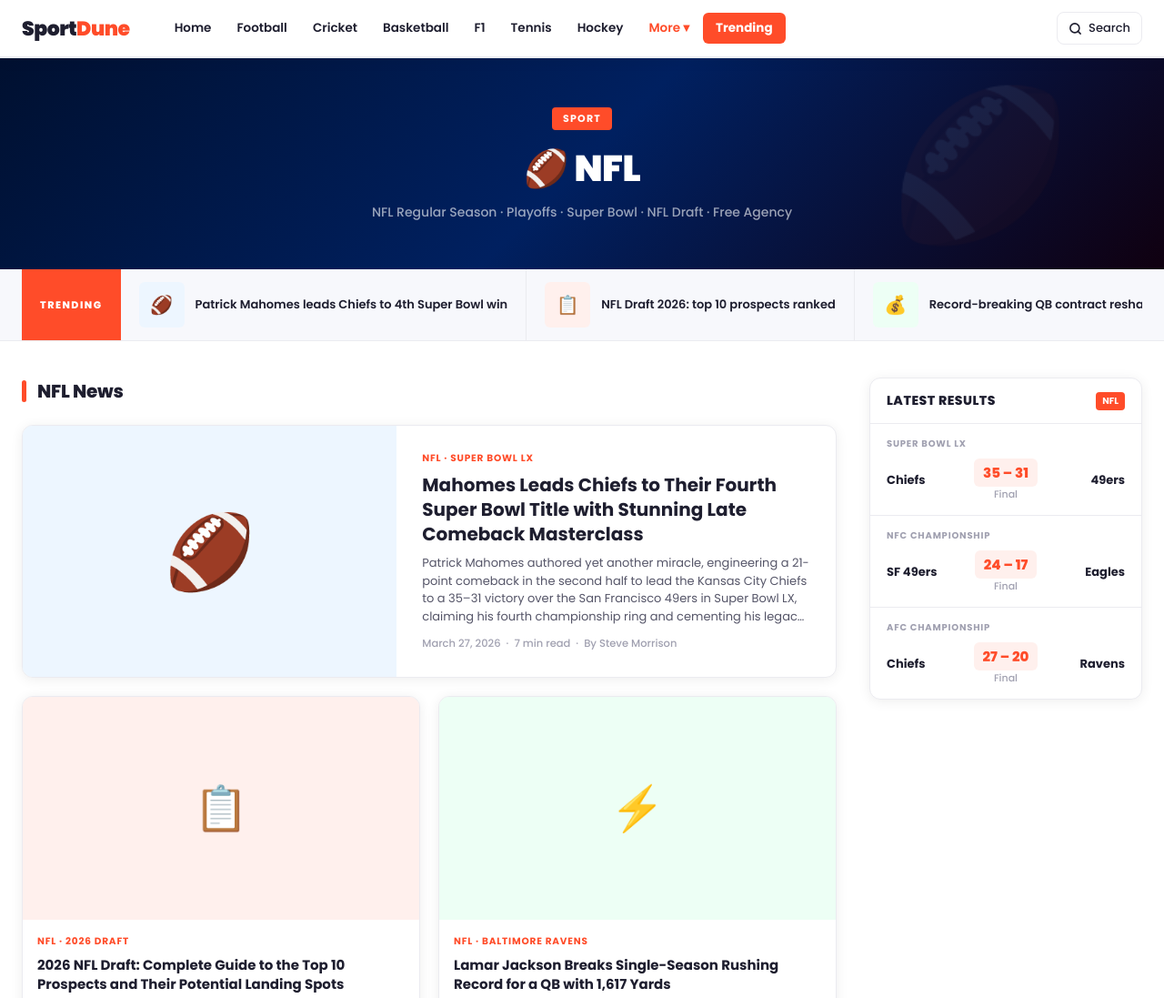
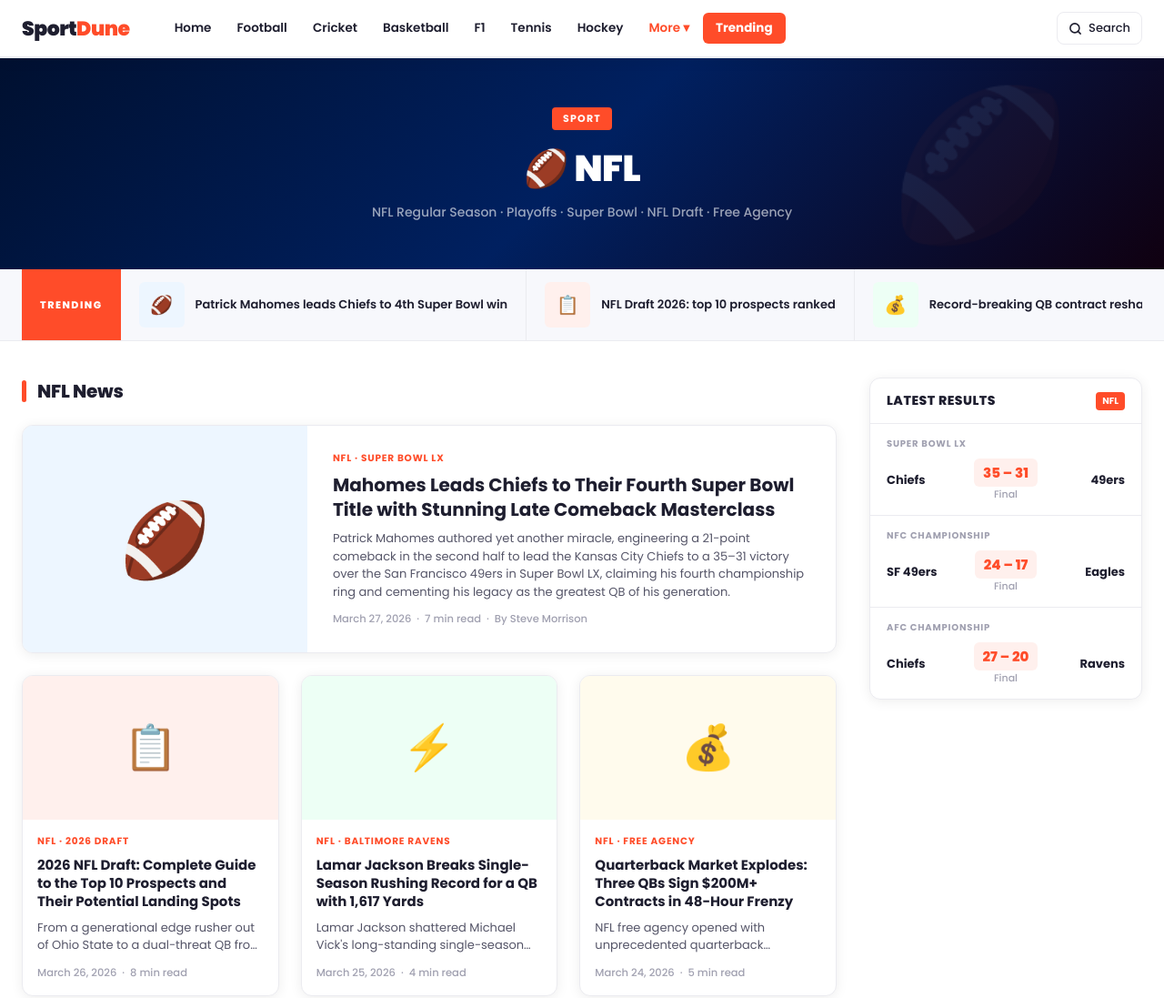
Before and after one commit to arthikandev/SportDune, a website: page frontend/nfl.html in a window 1280 px wide. Shown: the top 1097 px of the page at 91% size. Drawn offline with Linux system fonts and the light colour scheme.

Commit message:
fix: article grid 3 columns desktop, 2 tablet, 1 mobile

```diff
--- a/frontend/shared.css
+++ b/frontend/shared.css
@@ -66,7 +66,7 @@ nav{position:sticky;top:0;z-index:1000;background:#fff;border-bottom:2px solid v
 .section-more:hover{color:var(--accent);}
 
 /* ARTICLE CARDS */
-.article-grid{display:grid;grid-template-columns:1fr 1fr;gap:20px;}
+.article-grid{display:grid;grid-template-columns:repeat(3,1fr);gap:24px;}
 .article-grid.three-col{grid-template-columns:1fr 1fr 1fr;}
 .article-card{background:#fff;border-radius:12px;overflow:hidden;box-shadow:0 2px 14px var(--card-shadow);border:1px solid var(--border);transition:transform 0.2s,box-shadow 0.2s;cursor:pointer;text-decoration:none;color:inherit;display:flex;flex-direction:column;}
 .article-card:hover{transform:translateY(-3px);box-shadow:0 8px 32px rgba(0,0,0,0.12);}
@@ -77,8 +77,8 @@ nav{position:sticky;top:0;z-index:1000;background:#fff;border-bottom:2px solid v
 .article-card:hover .card-title{color:var(--accent);}
 .card-snippet{font-size:13px;color:#555568;line-height:1.5;display:-webkit-box;-webkit-line-clamp:2;-webkit-box-orient:vertical;overflow:hidden;flex:1;}
 .card-meta{font-size:11.5px;color:var(--light-gray);font-weight:500;margin-top:4px;}
-.article-card.featured{grid-column:span 2;flex-direction:row;}
-.article-card.featured .card-img{width:46%;aspect-ratio:unset;font-size:80px;flex-shrink:0;}
+.article-card.featured{grid-column:span 3;flex-direction:row;}
+.article-card.featured .card-img{width:35%;aspect-ratio:unset;font-size:80px;flex-shrink:0;}
 .article-card.featured .card-body{padding:28px;}
 .article-card.featured .card-title{font-size:20px;}
 .article-card.featured .card-snippet{-webkit-line-clamp:4;}
@@ -186,6 +186,8 @@ footer{background:#fff;border-top:2px solid var(--border);padding:48px 24px 28px
   .sidebar{display:grid;grid-template-columns:1fr 1fr;gap:20px;}
   .sidebar .ad-slot{display:none;}
   .footer-grid{grid-template-columns:1fr 1fr;}
+  .article-grid{grid-template-columns:repeat(2,1fr);}
+  .article-card.featured{grid-column:span 2;}
 }
 @media(max-width:768px){
   .nav-links,.nav-right{display:none;}
@@ -219,7 +221,7 @@ body.sports-home .article-grid {
 }
 body.homepage .article-card.featured,
 body.sports-home .article-card.featured {
-  grid-column: span 2;
+  grid-column: span 3;
 }
 @media (max-width: 1100px) {
   body.homepage .article-grid,
```
